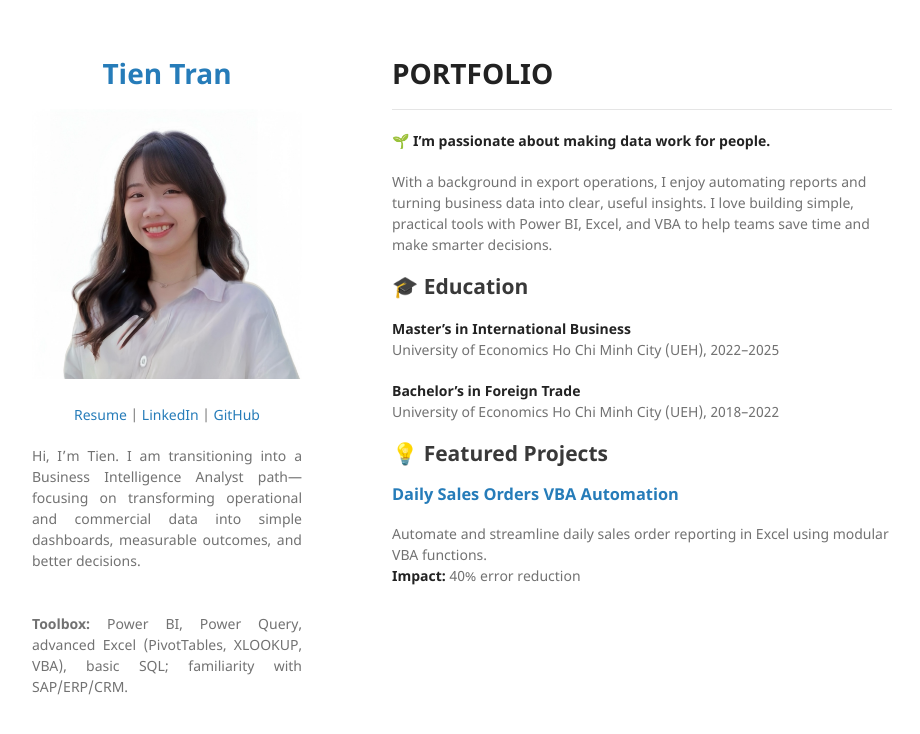
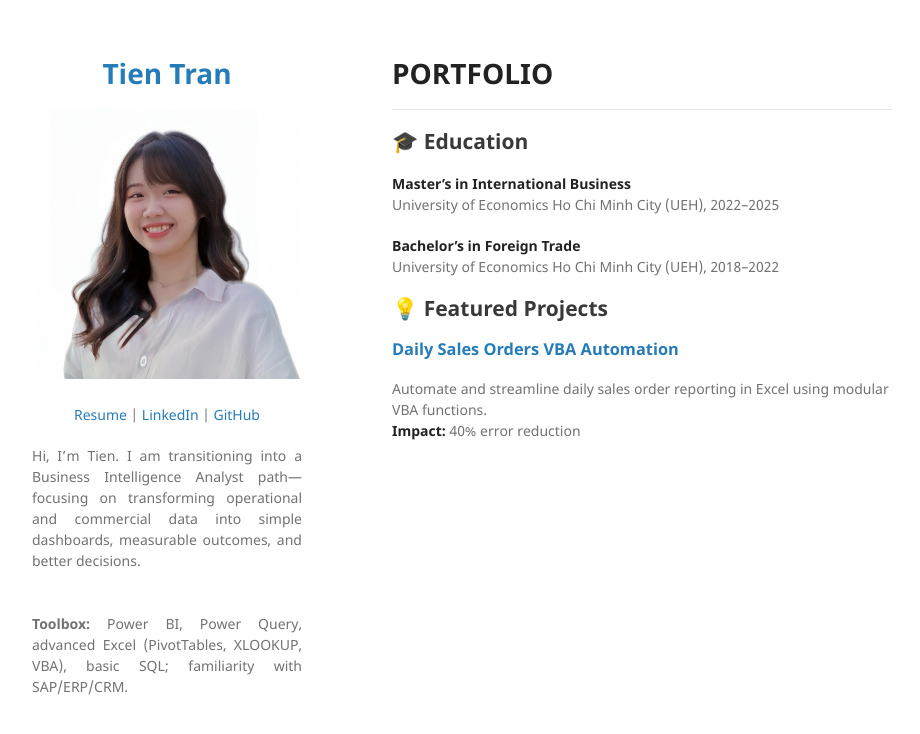
Before and after one commit to tnthaotien/tnthaotien.github.io, a Jekyll site: the page built from index.md, in a window 1280 px wide. Shown: the top 734 px of the page, without its empty margins (178-1098 px from the left). Built offline with Jekyll 4.4.1, drawn with Linux system fonts in a browser that asks for light colours; our own code applies the rules of GitHub Pages for plain Markdown files.

Commit message:
Update index.md

```diff
--- a/index.md
+++ b/index.md
@@ -1,9 +1,5 @@
 # PORTFOLIO
 ---
-**🌱 I’m passionate about making data work for people.**
-
-With a background in export operations, I enjoy automating reports and turning business data into clear, useful insights. I love building simple, practical tools with Power BI, Excel, and VBA to help teams save time and make smarter decisions.
-
 ## 🎓 Education
 
 **Master’s in International Business**
```
